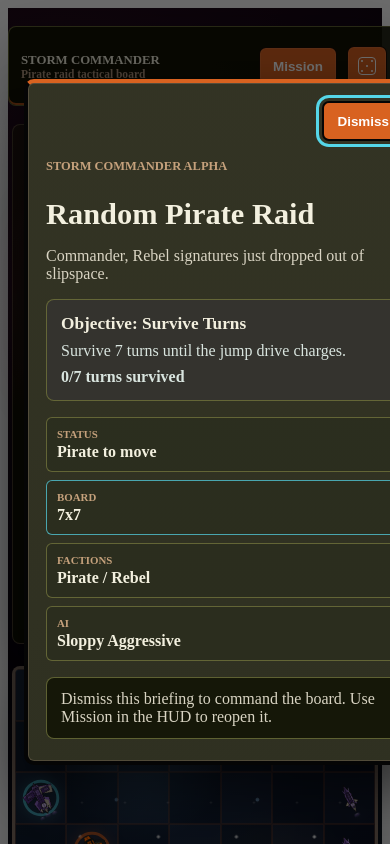
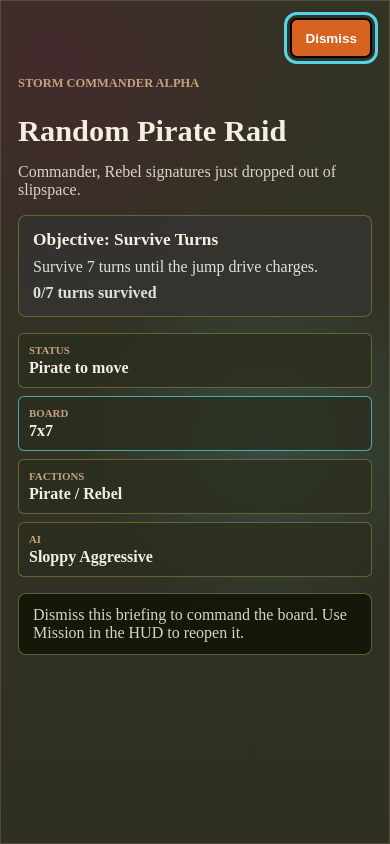
Before and after one commit to delahackerrocker/Storm-Commander, a React (Vite) app in the folder ReactSource/: page / in a window 390 px wide. Shown: the top 844 px of the page. Built offline with nearby package versions, Linux system fonts and the light colour scheme; the HTML template or start-up script is replaced by a standard one.

Commit message:
Game Flow + Layout Changes

```diff
--- a/ReactSource/src/storm-commander/components/StormCommanderEncounterPage.jsx
+++ b/ReactSource/src/storm-commander/components/StormCommanderEncounterPage.jsx
@@ -216,14 +216,13 @@ function MovementPatternIcon({ pieceType }) {
   )
 }
 
-function ShipCommsWindow({ ariaLabel, board, emptyText, piece, pieceRotation, title, variant }) {
+function ShipCommsWindow({ ariaLabel, board, emptyText, piece, pieceRotation, variant }) {
   if (!piece) {
     return (
       <aside
         className={`storm-comms-window storm-comms-window-${variant} is-empty`}
         aria-label={ariaLabel}
       >
-        <p className="eyebrow">{title}</p>
         <h2>No ship selected</h2>
         <p className="storm-comms-empty">{emptyText}</p>
       </aside>
@@ -238,7 +237,6 @@ function ShipCommsWindow({ ariaLabel, board, emptyText, piece, pieceRotation, ti
 
   return (
     <aside className={`storm-comms-window storm-comms-window-${variant}`} aria-label={ariaLabel}>
-      <p className="eyebrow">{title}</p>
       <div className="storm-comms-portrait" role="img" aria-label={`${pilotTitle} comms portrait`}>
         <StormCommanderEncounterPiece piece={piece} pieceRotation={pieceRotation} />
       </div>
@@ -276,9 +274,20 @@ function MissionStatList({ encounter, isEnemyThinking }) {
   )
 }
 
-function MissionSummaryPanel({ encounter }) {
+function MissionSummaryPanel({ encounter, isMissionBriefingOpen, onOpenMission }) {
   return (
     <section className="storm-mission-summary" aria-label="Mission quick status">
+      <div className="storm-mission-summary-row">
+        <button
+          type="button"
+          className="storm-mission-button storm-mission-summary-button"
+          aria-haspopup="dialog"
+          aria-expanded={isMissionBriefingOpen}
+          aria-controls="storm-mission-briefing"
+          onClick={onOpenMission}
+        >
+          Mission
+        </button>
         <dl className="storm-mission-summary-grid">
           <div>
             <dt>Objective</dt>
@@ -289,6 +298,7 @@ function MissionSummaryPanel({ encounter }) {
             <dd>{getObjectiveProgressText(encounter)}</dd>
           </div>
         </dl>
+      </div>
     </section>
   )
 }
@@ -328,6 +338,35 @@ function MissionBriefingDialog({ encounter, isEnemyThinking, onDismiss }) {
         <p className="storm-mission-return-note">
           Dismiss this briefing to command the board. Use Mission in the HUD to reopen it.
         </p>
+      </section>
+    </div>
+  )
+}
+
+function MissionResultDialog({ encounter, onNextMission }) {
+  const isVictory = encounter.status === 'won'
+  const title = isVictory ? 'Objective Succeeded' : 'Objective Failed'
+  const outcome = encounter.outcome || (isVictory ? 'Mission objective complete.' : 'Mission objective failed.')
+
+  return (
+    <div className="storm-result-overlay">
+      <section
+        className={`storm-result-dialog ${isVictory ? 'is-success' : 'is-failure'}`}
+        role="dialog"
+        aria-modal="true"
+        aria-labelledby="storm-result-title"
+      >
+        <p className="eyebrow">{isVictory ? 'Mission Complete' : 'Mission Failed'}</p>
+        <h1 id="storm-result-title">{title}</h1>
+        <p className="storm-result-outcome">{outcome}</p>
+        <button
+          type="button"
+          className="storm-primary-button storm-result-action"
+          onClick={onNextMission}
+          autoFocus
+        >
+          Next Mission
+        </button>
       </section>
     </div>
   )
@@ -382,6 +421,7 @@ export function StormCommanderEncounterPage({
   const isEnemyThinking =
     encounter.status === 'active' && encounter.currentFaction !== encounter.playerFaction
   const isMissionBriefingOpen = dismissedMissionEncounterId !== encounter.id
+  const isMissionResultOpen = encounter.status !== 'active' && !isMissionBriefingOpen
 
   useEffect(() => {
     if (!isEnemyThinking) {
@@ -469,16 +509,6 @@ export function StormCommanderEncounterPage({
           ) : null}
           <button
             type="button"
-            className="storm-mission-button"
-            aria-haspopup="dialog"
-            aria-expanded={isMissionBriefingOpen}
-            aria-controls="storm-mission-briefing"
-            onClick={() => setDismissedMissionEncounterId(null)}
-          >
-            Mission
-          </button>
-          <button
-            type="button"
             className="storm-primary-button storm-icon-button"
             aria-label="New Random Encounter"
             title="New Random Encounter"
@@ -502,7 +532,6 @@ export function StormCommanderEncounterPage({
           emptyText="Select a Pirate ship to open player comms."
           piece={playerCommsPiece}
           pieceRotation={pieceRotation}
-          title="Player Comms"
           variant="player"
         />
 
@@ -591,12 +620,15 @@ export function StormCommanderEncounterPage({
           emptyText="Touch an opponent ship to scan their comms."
           piece={opponentCommsPiece}
           pieceRotation={pieceRotation}
-          title="Opponent Comms"
           variant="opponent"
         />
 
         <aside className="storm-encounter-panel" aria-label="Encounter status">
-          <MissionSummaryPanel encounter={encounter} />
+          <MissionSummaryPanel
+            encounter={encounter}
+            isMissionBriefingOpen={isMissionBriefingOpen}
+            onOpenMission={() => setDismissedMissionEncounterId(null)}
+          />
         </aside>
       </main>
 
@@ -607,6 +639,10 @@ export function StormCommanderEncounterPage({
           onDismiss={() => setDismissedMissionEncounterId(encounter.id)}
         />
       ) : null}
+
+      {isMissionResultOpen ? (
+        <MissionResultDialog encounter={encounter} onNextMission={handleNewEncounter} />
+      ) : null}
     </div>
   )
 }
--- a/ReactSource/src/styles/stormCommander.css
+++ b/ReactSource/src/styles/stormCommander.css
@@ -734,6 +734,7 @@
 .storm-commander-root.storm-encounter-root > .storm-encounter-topbar {
   width: min(760px, calc(100vw - 32px));
   min-height: 58px;
+  flex-wrap: nowrap;
   justify-content: space-between;
   gap: 16px;
   margin: 0 auto;
@@ -749,7 +750,7 @@
 .storm-commander-root .storm-encounter-brand {
   display: grid;
   gap: 0;
-  min-width: 210px;
+  min-width: 0;
 }
 
 .storm-commander-root .storm-encounter-brand .eyebrow,
@@ -770,7 +771,8 @@
 
 .storm-commander-root .storm-encounter-actions {
   display: flex;
-  flex-wrap: wrap;
+  flex: 0 0 auto;
+  flex-wrap: nowrap;
   gap: 10px;
   justify-content: flex-end;
   align-items: center;
@@ -1082,7 +1084,6 @@
   grid-area: opponent-comms;
 }
 
-.storm-commander-root .storm-comms-window .eyebrow,
 .storm-commander-root .storm-comms-window h2,
 .storm-commander-root .storm-comms-window p {
   margin: 0;
@@ -1214,6 +1215,20 @@
   gap: 12px;
 }
 
+.storm-commander-root .storm-mission-summary-row {
+  display: grid;
+  grid-template-columns: max-content minmax(0, 1fr);
+  gap: 10px;
+  align-items: stretch;
+}
+
+.storm-commander-root .storm-mission-summary-button {
+  display: inline-flex;
+  align-items: center;
+  justify-content: center;
+  min-width: 104px;
+}
+
 .storm-commander-root .storm-mission-summary-grid {
   display: grid;
   grid-template-columns: 1fr 1fr;
@@ -1341,8 +1356,9 @@
   inset: 0;
   z-index: 50;
   display: grid;
-  place-items: center;
-  padding: 24px;
+  place-items: stretch;
+  padding: 0;
+  overflow: hidden;
   background:
     radial-gradient(circle at 42% 36%, rgba(89, 30, 58, 0.2), transparent 34%),
     rgba(0, 0, 0, 0.58);
@@ -1350,21 +1366,24 @@
 
 .storm-commander-root .storm-mission-dialog {
   position: relative;
-  width: min(560px, calc(100vw - 32px));
-  max-height: calc(100vh - 48px);
-  display: grid;
+  box-sizing: border-box;
+  width: 100vw;
+  height: 100dvh;
+  max-height: none;
+  display: grid;
+  align-content: start;
   gap: 16px;
   overflow: auto;
-  padding: 28px 30px 30px;
-  border: 4px solid #050505;
-  border-top-color: var(--storm-pirate-orange);
-  border-radius: 10px;
+  padding: 32px max(24px, calc((100vw - 760px) / 2)) 36px;
+  border: 0;
+  border-radius: 0;
   color: var(--storm-old-ivory);
   background:
+    radial-gradient(circle at 14% 8%, rgba(89, 30, 58, 0.42), transparent 32%),
+    radial-gradient(circle at 68% 52%, rgba(85, 214, 232, 0.16), transparent 36%),
     linear-gradient(rgba(177, 152, 129, 0.06), rgba(177, 152, 129, 0.03)),
     #2b2d1e;
   box-shadow:
-    0 24px 55px rgba(0, 0, 0, 0.52),
     inset 0 0 0 1px rgba(177, 152, 129, 0.26);
 }
 
@@ -1428,6 +1447,65 @@
   background: rgba(17, 19, 3, 0.82);
 }
 
+.storm-commander-root .storm-result-overlay {
+  position: fixed;
+  inset: 0;
+  z-index: 70;
+  display: grid;
+  place-items: center;
+  padding: 24px;
+  background:
+    radial-gradient(circle at 50% 42%, rgba(85, 214, 232, 0.16), transparent 30%),
+    rgba(0, 0, 0, 0.7);
+}
+
+.storm-commander-root .storm-result-dialog {
+  width: min(520px, calc(100vw - 32px));
+  display: grid;
+  gap: 14px;
+  padding: 24px;
+  border: 1px solid rgba(107, 110, 58, 0.9);
+  border-radius: var(--radius);
+  color: var(--storm-old-ivory);
+  background:
+    radial-gradient(circle at 18% 0%, rgba(89, 30, 58, 0.28), transparent 48%),
+    rgba(17, 19, 3, 0.96);
+  box-shadow:
+    0 24px 70px rgba(0, 0, 0, 0.58),
+    inset 0 0 0 1px rgba(177, 152, 129, 0.22);
+}
+
+.storm-commander-root .storm-result-dialog.is-success {
+  border-color: rgba(85, 214, 232, 0.82);
+}
+
+.storm-commander-root .storm-result-dialog.is-failure {
+  border-color: rgba(232, 108, 36, 0.92);
+}
+
+.storm-commander-root .storm-result-dialog h1,
+.storm-commander-root .storm-result-dialog p {
+  margin: 0;
+}
+
+.storm-commander-root .storm-result-dialog h1 {
+  font-size: clamp(1.8rem, 5vw, 2.45rem);
+  line-height: 1;
+  letter-spacing: 0;
+}
+
+.storm-commander-root .storm-result-outcome {
+  color: #d9d4c3;
+  font-size: 1rem;
+  font-weight: 750;
+  line-height: 1.35;
+}
+
+.storm-commander-root .storm-result-action {
+  justify-self: start;
+  margin-top: 4px;
+}
+
 @media (max-width: 1180px) {
   .storm-commander-root .storm-encounter-shell {
     grid-template-columns: minmax(320px, 760px);
@@ -1437,6 +1515,40 @@
       "opponent-comms"
       "encounter-status";
     width: min(760px, calc(100vw - 32px));
+  }
+
+  .storm-commander-root .storm-comms-window {
+    grid-template-columns: 85px minmax(130px, 1fr) 85px;
+    grid-template-areas: "portrait title movement";
+    align-items: center;
+    align-content: center;
+    overflow-x: auto;
+  }
+
+  .storm-commander-root .storm-comms-portrait {
+    grid-area: portrait;
+    width: 85px;
+    height: 85px;
+  }
+
+  .storm-commander-root .storm-comms-window h2 {
+    grid-area: title;
+    min-width: 0;
+    font-size: 1.55rem;
+    line-height: 1;
+    white-space: nowrap;
+  }
+
+  .storm-commander-root .storm-comms-transmission {
+    display: contents;
+  }
+
+  .storm-commander-root .storm-movement-pattern {
+    grid-area: movement;
+  }
+
+  .storm-commander-root .storm-comms-bark {
+    display: none;
   }
 }
 
@@ -1474,6 +1586,37 @@
 }
 
 @media (max-width: 560px) {
+  .storm-commander-root.storm-encounter-root > .storm-encounter-topbar {
+    width: min(720px, calc(100vw - 24px));
+    gap: 8px;
+    padding: 8px 10px;
+  }
+
+  .storm-commander-root .storm-encounter-brand .eyebrow {
+    font-size: 0.74rem;
+  }
+
+  .storm-commander-root .storm-encounter-brand p:not(.eyebrow) {
+    font-size: 0.66rem;
+  }
+
+  .storm-commander-root .storm-encounter-actions {
+    gap: 8px;
+  }
+
+  .storm-commander-root.storm-encounter-root .storm-mission-button {
+    min-height: 36px;
+    padding: 7px 10px;
+    font-size: 0.78rem;
+  }
+
+  .storm-commander-root.storm-encounter-root .storm-icon-button {
+    width: 36px;
+    height: 36px;
+    min-width: 36px;
+    min-height: 36px;
+  }
+
   .storm-commander-root .board-with-ranks {
     grid-template-columns: minmax(0, 1fr);
   }
@@ -1504,7 +1647,25 @@
   }
 
   .storm-commander-root .storm-comms-window {
+    grid-template-columns: 85px max-content 85px;
+    gap: 10px;
+    justify-self: start;
+    width: max-content;
+    max-width: none;
+    overflow-x: visible;
     padding: 14px;
+  }
+
+  .storm-commander-root .storm-comms-window h2 {
+    font-size: 1.28rem;
+  }
+
+  .storm-commander-root .storm-mission-summary-row {
+    grid-template-columns: max-content minmax(0, 1fr);
+  }
+
+  .storm-commander-root .storm-mission-summary-row .storm-mission-summary-grid {
+    grid-template-columns: 1fr 1fr;
   }
 
   .storm-commander-root .storm-encounter-board {
```
Also changed, not shown: 2 other files (tests, documents, lock files or other folders). Lines whose indentation alone changed are shown as unchanged.
